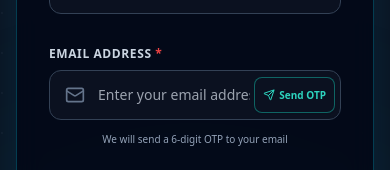
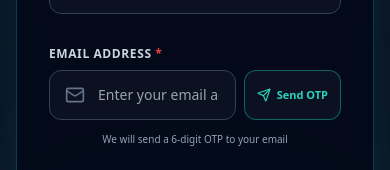
Before and after one commit to junaidnazeer/HealthBot-fullstack, a React (Create React App) app in the folder frontend/: page /register in a window 390 px wide. Shown: the part 429-599 px from the top of the page. Built offline with nearby package versions, Linux system fonts and the light colour scheme.

Commit message:
Fix: completely separated Send OTP button from email input to fix mobile overlap and autofill bugs

```diff
--- a/frontend/src/pages/Register.js
+++ b/frontend/src/pages/Register.js
@@ -240,7 +240,7 @@ export default function Register() {
                 <label className="text-xs font-bold text-slate-300 uppercase tracking-wider">
                   Email Address <span className="text-red-500">*</span>
                 </label>
-                <div className="relative flex gap-2">
+                <div className="flex gap-2">
                   <div className="relative flex-1 group">
                     <Mail className="absolute left-4 top-1/2 -translate-y-1/2 h-5 w-5 text-slate-500 group-focus-within:text-teal-400 transition-colors" />
                     <input
@@ -249,20 +249,19 @@ export default function Register() {
                       required
                       placeholder="Enter your email address"
                       onChange={handleChange}
-                      className="w-full bg-[#0B1120] border border-slate-700 rounded-xl py-3.5 pl-12 pr-[90px] sm:pr-[105px] text-sm text-white focus:outline-none focus:border-teal-400 transition-all"
+                      className="w-full bg-[#0B1120] border border-slate-700 rounded-xl py-3.5 pl-12 pr-4 text-sm text-white focus:outline-none focus:border-teal-400 transition-all"
+                      style={{ colorScheme: "dark" }}
                     />
-                    <div className="absolute right-1.5 top-1/2 -translate-y-1/2">
+                  </div>
                   <button
                     type="button"
                     disabled={timer > 0 || loading}
                     onClick={handleSendOTP}
-                        className="flex items-center justify-center gap-1 sm:gap-1.5 h-9 px-2 sm:px-3 bg-[#0B1120] border border-teal-500/50 text-teal-400 rounded-lg text-[10px] sm:text-[11px] font-bold hover:bg-teal-500/10 transition-all disabled:opacity-50 whitespace-nowrap shadow-sm"
+                    className="shrink-0 flex items-center justify-center gap-1.5 px-3 sm:px-4 bg-[#0B1120] border border-teal-500/50 text-teal-400 rounded-xl text-[11px] sm:text-xs font-bold hover:bg-teal-500/10 transition-all disabled:opacity-50 whitespace-nowrap shadow-sm"
                   >
-                        <Send size={12} className="shrink-0" />
+                    <Send size={14} className="shrink-0" />
                     <span>{timer > 0 ? `${timer}s` : "Send OTP"}</span>
                   </button>
-                    </div>
-                  </div>
                 </div>
                 <p className="text-[10px] text-slate-400 text-center md:text-left mt-1">
                   We will send a 6-digit OTP to your email
```
Lines whose indentation alone changed are shown as unchanged.
